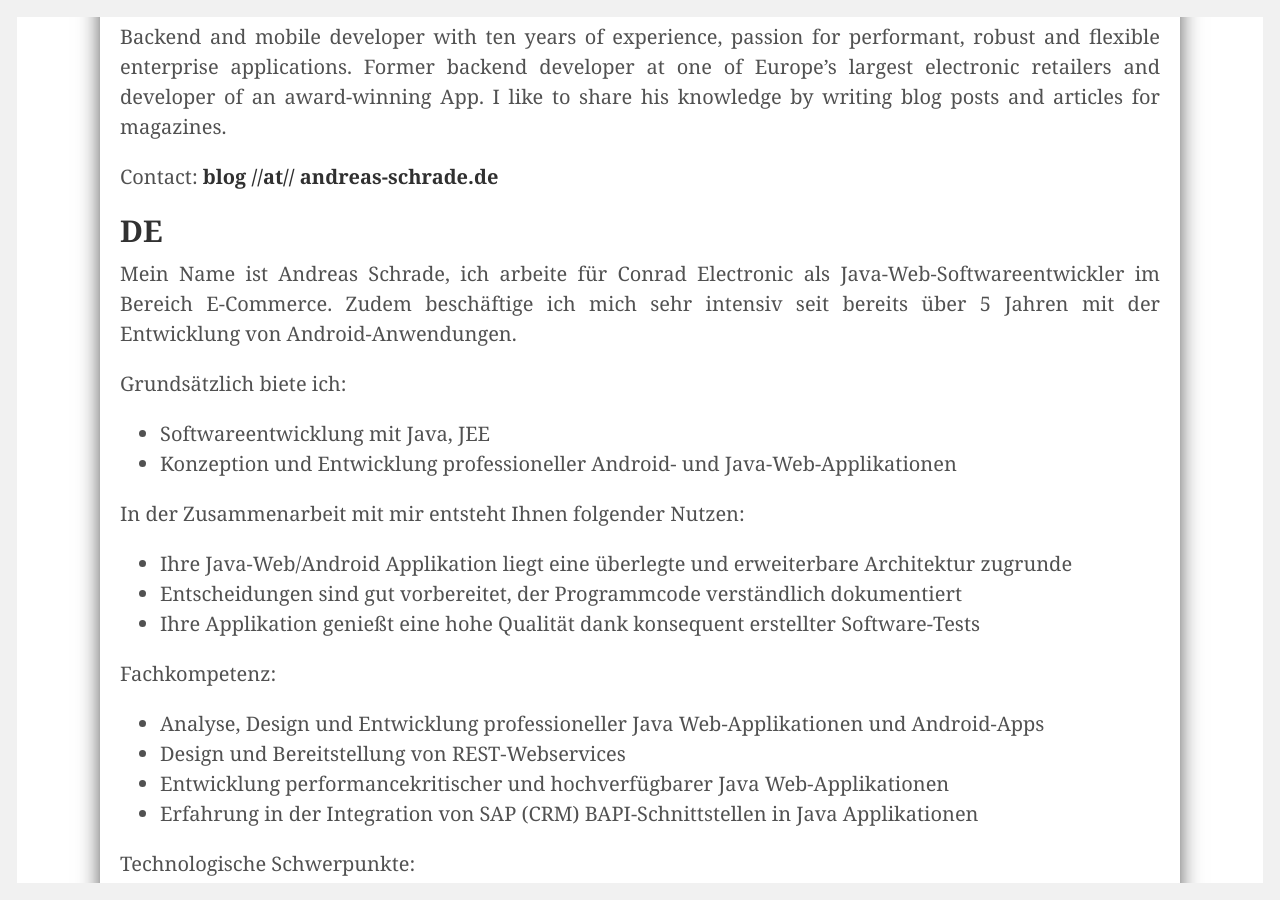
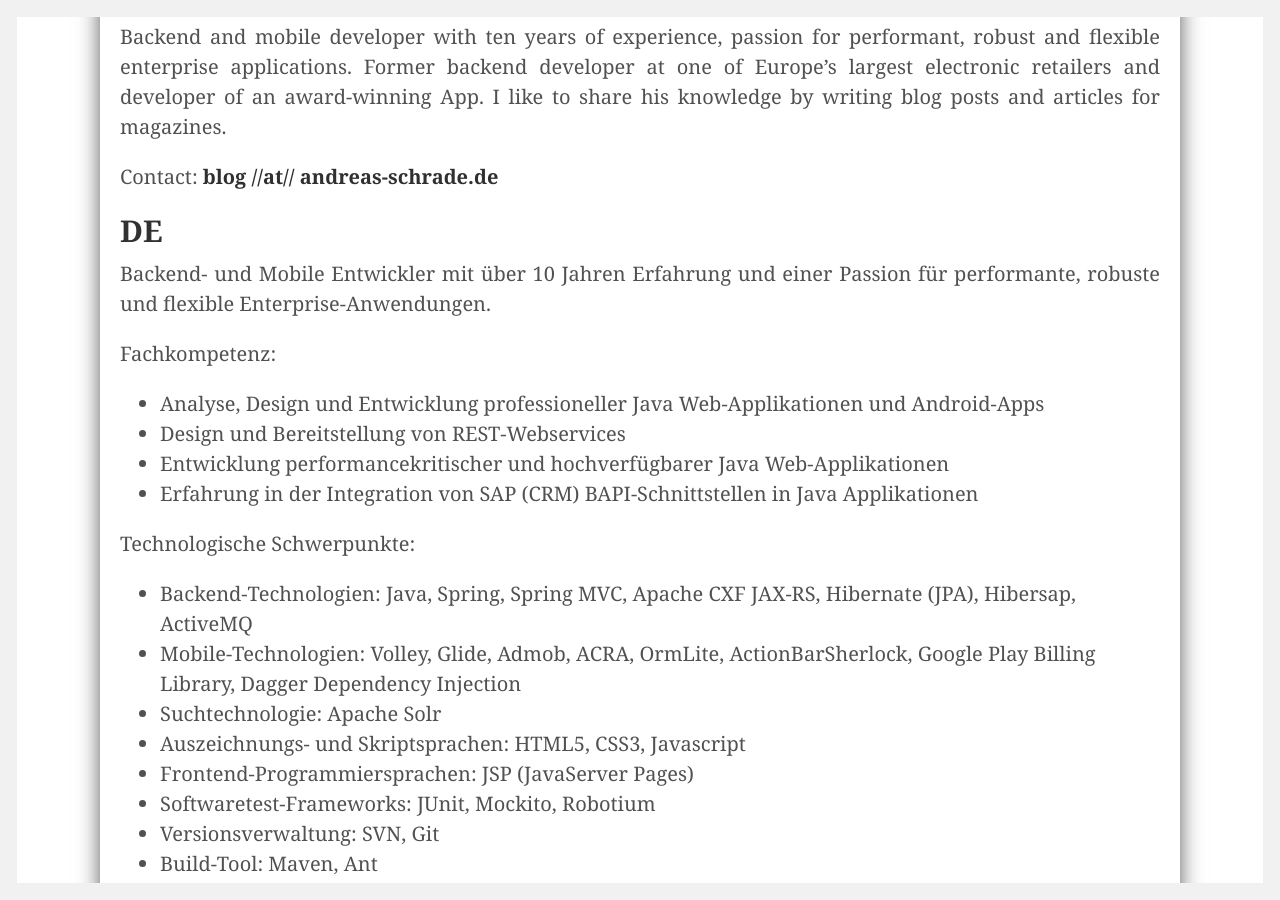
Before and after one commit to andreasschrade/andreasschrade.github.com, a Jekyll site: the page built from about.md, in a window 1280 px wide and 900 px high, scrolled down 389 px. Built offline with Jekyll 4.4.1, drawn with Linux system fonts in a browser that asks for light colours; Markdown is read by kramdown in place of the engine named in the settings.

Commit message:
about page

```diff
--- a/about.md
+++ b/about.md
@@ -12,20 +12,7 @@
 
 <h2>DE</h2>
 
-Mein Name ist Andreas Schrade, ich arbeite für Conrad Electronic als Java-Web-Softwareentwickler im Bereich E-Commerce.
-Zudem beschäftige ich mich sehr intensiv seit bereits über 5 Jahren mit der Entwicklung von Android-Anwendungen.
-
-Grundsätzlich biete ich:
-
-- Softwareentwicklung mit Java, JEE
-- Konzeption und Entwicklung professioneller Android- und Java-Web-Applikationen
-
-In der Zusammenarbeit mit mir entsteht Ihnen folgender Nutzen:
-
-- Ihre Java-Web/Android Applikation liegt eine überlegte und erweiterbare Architektur zugrunde
-- Entscheidungen sind gut vorbereitet, der Programmcode verständlich dokumentiert
-- Ihre Applikation genießt eine hohe Qualität dank konsequent erstellter Software-Tests
-
+Backend- und Mobile Entwickler mit über 10 Jahren Erfahrung und einer Passion für performante, robuste und flexible Enterprise-Anwendungen.
 
 Fachkompetenz:
 
```
